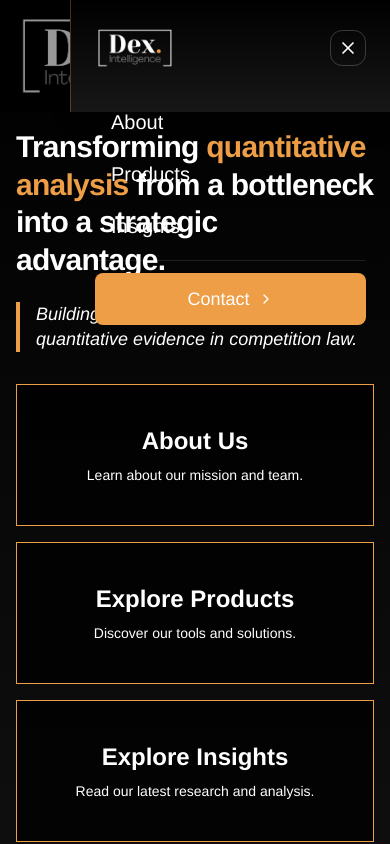
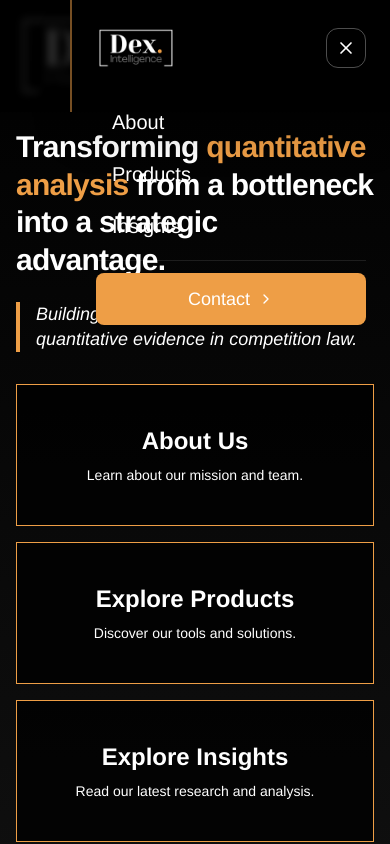
Before and after one commit to DexIntelligence/website_v2, a React (Vite) app: page / in a window 390 px wide. Both pictures are taken after a click on the button "Open menu". Shown: the top 844 px of the page. Built offline with nearby package versions, Linux system fonts and the light colour scheme.

Commit message:
production with mobile menu fix

```diff
--- a/src/App.jsx
+++ b/src/App.jsx
@@ -78,7 +78,7 @@ function Header() {
             </Link>
 
             <button
-              className="md:hidden inline-flex h-9 w-9 items-center justify-center rounded-xl border border-white/20"
+              className="md:hidden inline-flex h-10 w-10 items-center justify-center rounded-xl border border-white/30 hover:border-brand transition-colors"
               aria-label="Open menu"
               onClick={() => setOpen(true)}
             >
@@ -91,14 +91,14 @@ function Header() {
       {/* Mobile Drawer */}
       {open && (
         <div className="md:hidden fixed inset-0 z-[60]" role="dialog" aria-modal="true">
-          <div className="absolute inset-0 bg-black/40" onClick={() => setOpen(false)} />
-          <div className="absolute right-0 top-0 h-full w-80 max-w-[85%] bg-gradient-to-b from-black to-neutral-900 text-white shadow-xl p-6 border-l border-brand/30">
+          <div className="absolute inset-0 bg-black/80 backdrop-blur-sm" onClick={() => setOpen(false)} />
+          <div className="absolute right-0 top-0 h-full w-80 max-w-[85%] bg-black text-white shadow-2xl p-6 border-l-2 border-brand/50">
             <div className="flex items-center justify-between">
               <div className="flex items-center gap-2">
                 <img src="/logo.png" alt="Dex Intelligence Inc." className="h-12 w-auto" />
               </div>
               <button
-                className="inline-flex h-9 w-9 items-center justify-center rounded-xl border border-white/20"
+                className="inline-flex h-10 w-10 items-center justify-center rounded-xl border border-white/30 hover:border-brand hover:bg-brand/10 transition-all"
                 aria-label="Close menu"
                 onClick={() => setOpen(false)}
               >
```
